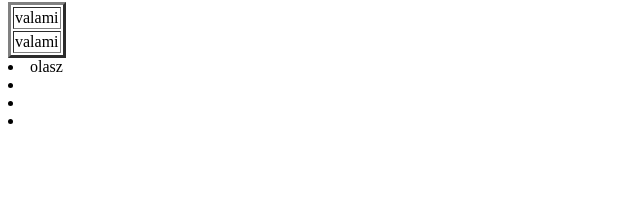
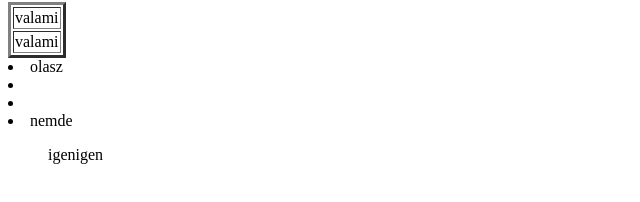
Before and after one commit to Patyiii/fgghregdr, a plain HTML site: page index.html in a window 1280 px wide. Shown: the part 78-280 px from the top of the page, without its empty margins (0-640 px from the left). Drawn offline with Linux system fonts and the light colour scheme.

Commit message:
igenigen

```diff
--- a/index.html
+++ b/index.html
@@ -16,6 +16,6 @@
 <li>olasz</li>
 <li></li>
 <li></li>
-<li></li>
-<ul></ul>
+<li>nemde</li>
+<ul>igenigen</ul>
 </body>
```
